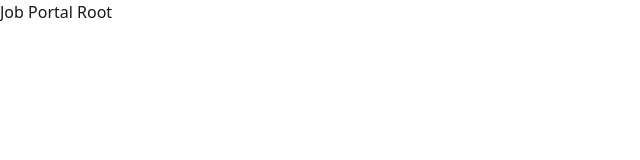
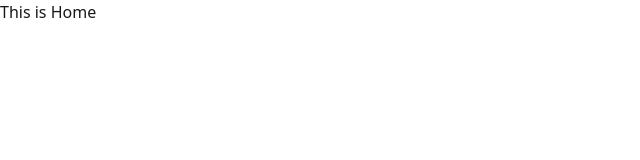
Before and after one commit to Suprio-Das/Job-Portal-Client, a React (Vite) app: page / in a window 1280 px wide. Shown: the top 160 px of the page, without its empty margins (0-640 px from the left). Built offline with nearby package versions, Linux system fonts and the light colour scheme.

Commit message:
MainLayout created and outlet setup

```diff
--- /dev/null
+++ b/src/Layout/MainLayout.jsx
@@ -0,0 +1,12 @@
+import React from 'react';
+import { Outlet } from 'react-router-dom';
+
+const MainLayout = () => {
+    return (
+        <div>
+            <Outlet></Outlet>
+        </div>
+    );
+};
+
+export default MainLayout;
```
Also changed, not shown: src/Router/Router.jsx (+9 -1 lines).
